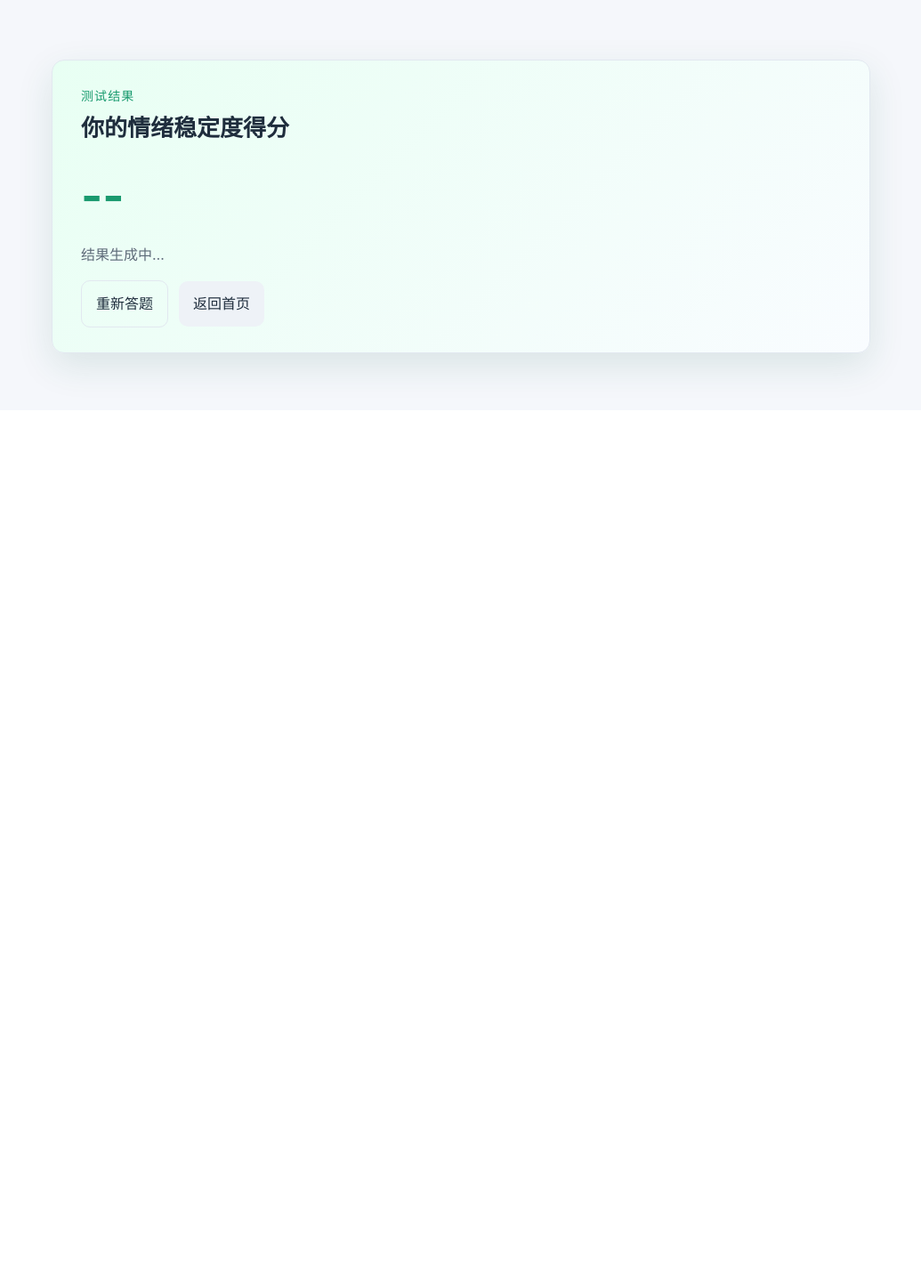
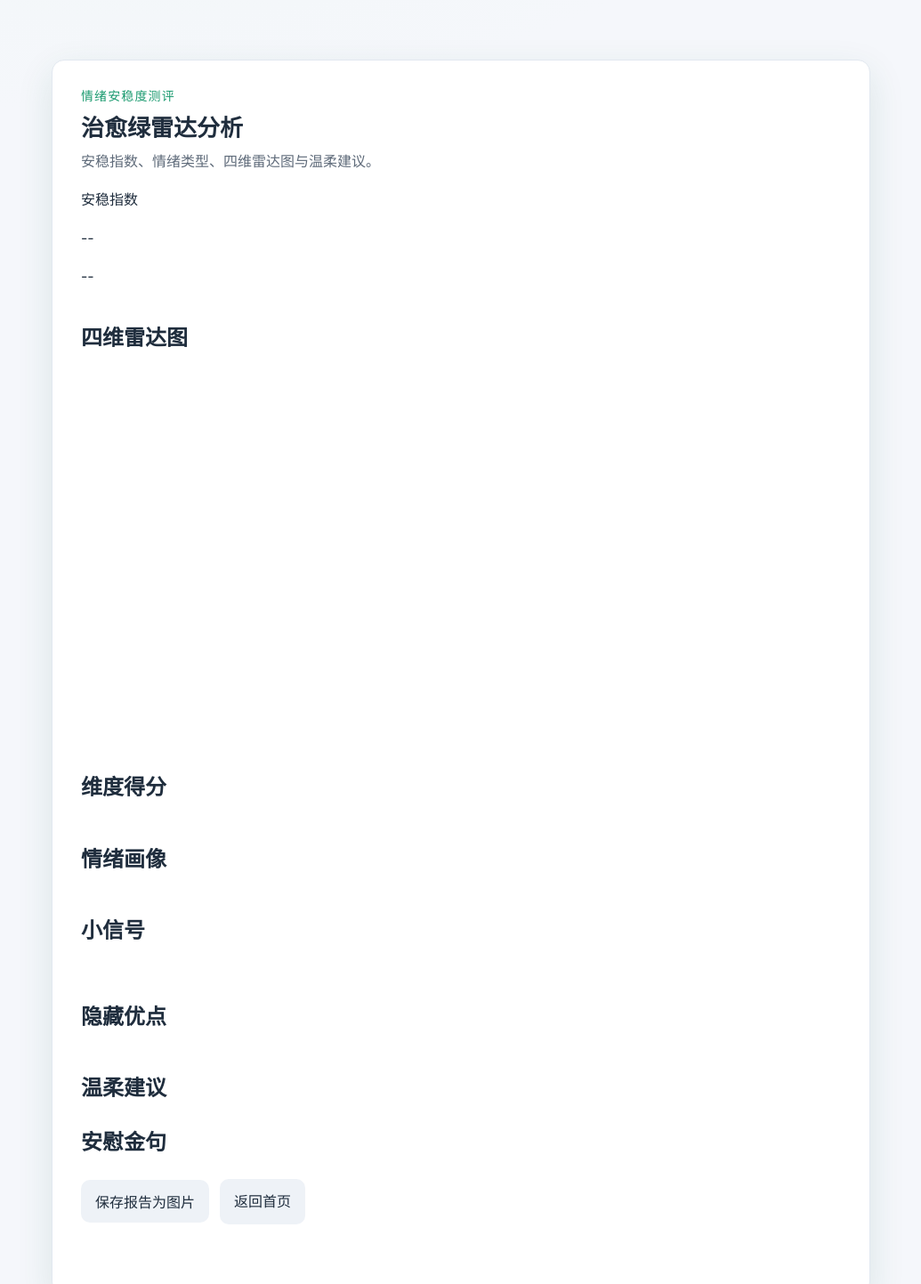
Before and after one commit to mento-lin/codex-demo, a website: page emotion_test/result.html in a window 1280 px wide. Shown: the part 1835-3278 px from the top of the page at 89% size, without its empty margins (122-1157 px from the left). Before the commit the page ends 2296 px from the top, so only its background shows below. Drawn offline with nearby package versions, Linux system fonts and the light colour scheme.

Commit message:
Update result.html

```diff
--- a/emotion_test/result.html
+++ b/emotion_test/result.html
@@ -73,20 +73,69 @@
 <head>
   <meta charset="UTF-8" />
   <meta name="viewport" content="width=device-width, initial-scale=1.0" />
-  <title>情绪稳定度测试｜结果</title>
+  <title>情绪安稳度测评｜结果</title>
   <link rel="stylesheet" href="style.css" />
+  <script src="https://cdn.jsdelivr.net/npm/chart.js@4.4.1/dist/chart.umd.min.js"></script>
+  <script src="https://cdn.jsdelivr.net/npm/html2canvas@1.4.1/dist/html2canvas.min.js"></script>
 </head>
 <body data-page="result">
   <main class="page">
-    <section class="card hero">
-      <p class="eyebrow">测试结果</p>
-      <h1 class="title">你的情绪稳定度得分</h1>
-      <p class="score" id="score-value">--</p>
-      <p class="subtitle" id="analysis">结果生成中…</p>
+    <section class="card result-card" id="report-card">
+      <div class="result-header">
+        <div>
+          <p class="eyebrow">情绪安稳度测评</p>
+          <h1 class="title small">治愈绿雷达分析</h1>
+          <p class="subtitle">安稳指数、情绪类型、四维雷达图与温柔建议。</p>
+        </div>
+        <div class="score-block">
+          <p class="score-label">安稳指数</p>
+          <p id="score-number" class="score-number">--</p>
+          <p id="type-label" class="type-chip">--</p>
+        </div>
+      </div>
+
+      <div class="grid two">
+        <div class="panel">
+          <h2 class="panel-title">四维雷达图</h2>
+          <canvas id="radar-chart" width="400" height="400" aria-label="情绪维度雷达图"></canvas>
+        </div>
+        <div class="panel">
+          <h2 class="panel-title">维度得分</h2>
+          <ul class="dimension-list" id="dimension-list"></ul>
+        </div>
+      </div>
+
+      <div class="panel">
+        <h2 class="panel-title">情绪画像</h2>
+        <p id="emotion-portrait" class="panel-text"></p>
+      </div>
+
+      <div class="grid two">
+        <div class="panel">
+          <h2 class="panel-title">小信号</h2>
+          <p id="small-signals" class="panel-text"></p>
+        </div>
+        <div class="panel">
+          <h2 class="panel-title">隐藏优点</h2>
+          <p id="hidden-strengths" class="panel-text"></p>
+        </div>
+      </div>
+
+      <div class="panel">
+        <h2 class="panel-title">温柔建议</h2>
+        <p id="suggestions" class="panel-text"></p>
+      </div>
+
+      <div class="panel quote-panel">
+        <h2 class="panel-title">安慰金句</h2>
+        <p id="golden-line" class="quote"></p>
+      </div>
+
       <div class="actions">
-        <a href="test.html" class="btn ghost">重新答题</a>
-        <a href="index.html" class="btn">返回首页</a>
+        <button id="save-report" class="btn secondary">保存报告为图片</button>
+        <a class="btn link" href="index.html">返回首页</a>
       </div>
+      <p id="result-message" class="status"></p>
     </section>
   </main>
   <script src="script.js"></script>
```
